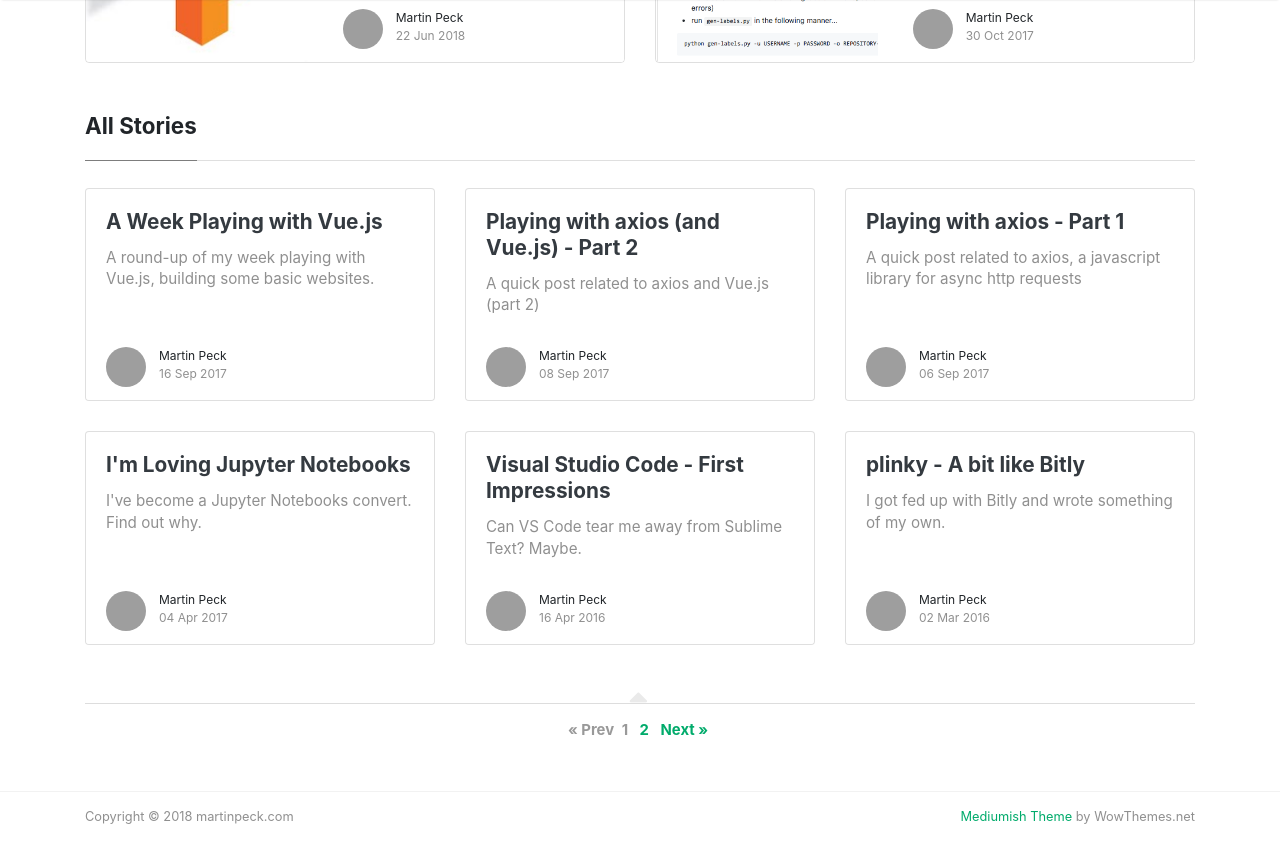
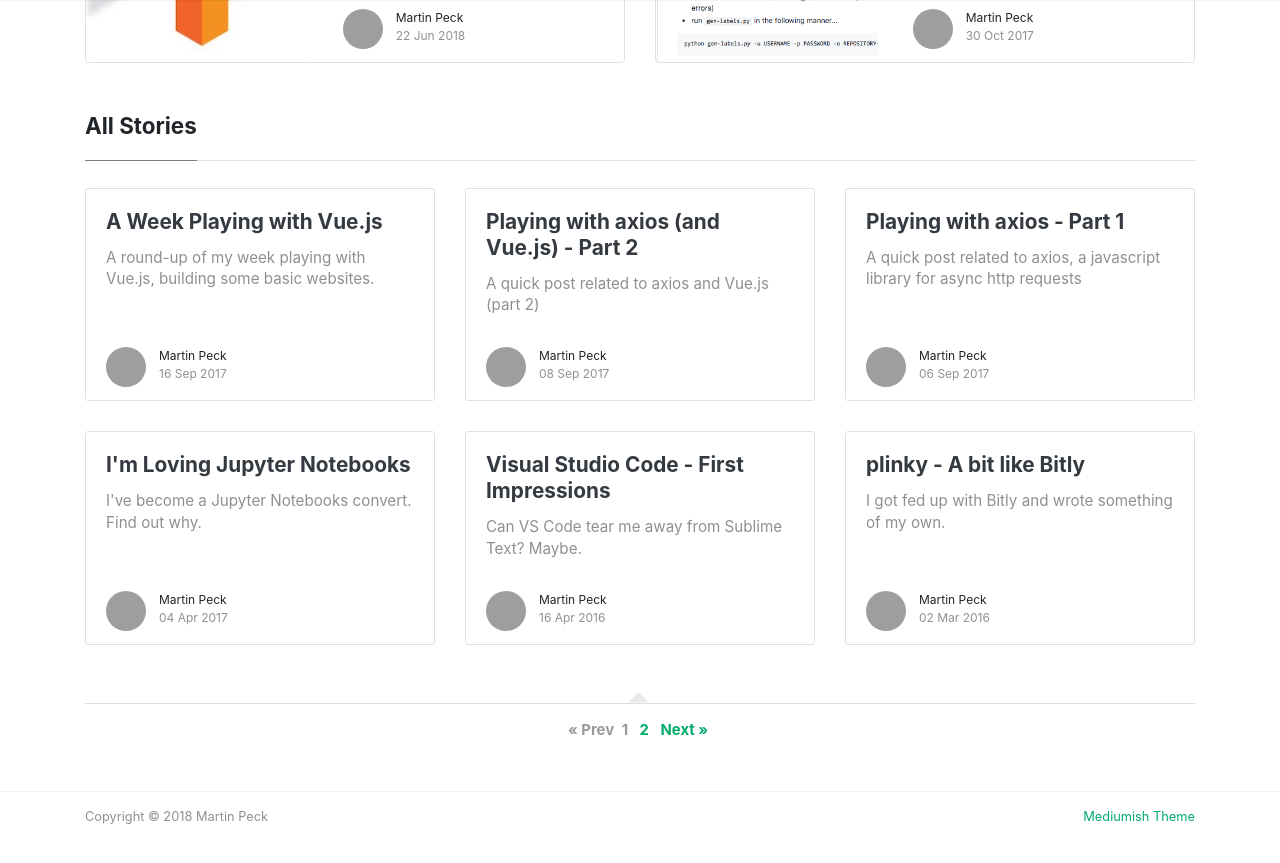
Before and after one commit to martinpeck/martinpeck.github.io, a Jekyll site: the page built from index.html, in a window 1280 px wide and 900 px high, scrolled down 519 px, cut to the strip 0-863 px from the top of the window. Built offline with Jekyll 4.4.1, drawn with Linux system fonts in a browser that asks for light colours; nearby versions of some CDN libraries; the list of posts is cut into pages by our own code; comment, search, counter and statistics services are not loaded; grey boxes are pictures that could not be loaded.

Commit message:
change how copyright message is built

```diff
--- a/_config.yml
+++ b/_config.yml
@@ -1,5 +1,6 @@
 # Site
 name: "martinpeck.com"
+copyright_name: Martin Peck
 description: "A blog, written by someone called Martin Peck"
 meta_description: "A blog, written by someone called Martin Peck."
 logo: 'assets/icons/apple-icon.png'
--- a/_layouts/default.html
+++ b/_layouts/default.html
@@ -137,10 +137,10 @@
     <div class="container">
         <div class="row">
             <div class="col-md-6 col-sm-6 text-center text-lg-left">
-                 Copyright © {{ site.time | date: "%Y" }} {{ site.name }}
+                 Copyright © {{ site.time | date: "%Y" }} {{ site.copyright_name }}
             </div>
             <div class="col-md-6 col-sm-6 text-center text-lg-right">
-                <a target="_blank" href="https://www.wowthemes.net">Mediumish Theme</a> by WowThemes.net
+                <a target="_blank" href="https://github.com/wowthemesnet/mediumish-theme-jekyll">Mediumish Theme</a>
             </div>
         </div>
     </div>
```
